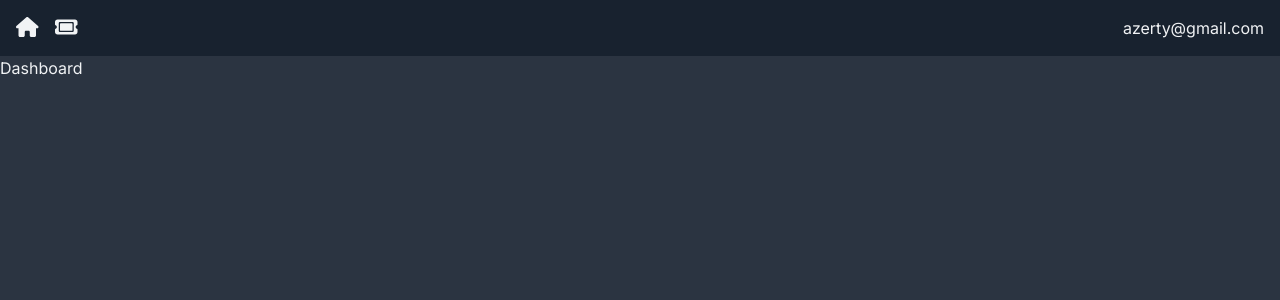
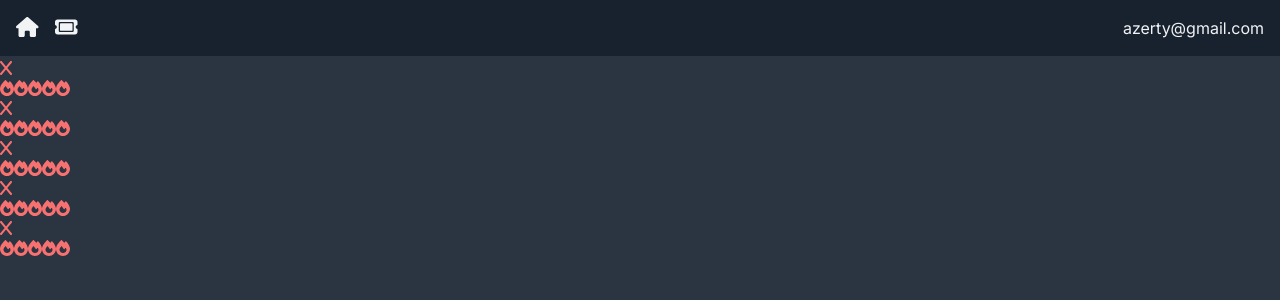
Before and after one commit to issou24/ticket, a Next.js app in the folder ticket-app-front/: page / in a window 1280 px wide. Shown: the top 300 px of the page. Built offline with nearby package versions, Linux system fonts and the light colour scheme.

Commit message:
priority dispay

```diff
--- /dev/null
+++ b/ticket-app-front/app/(components)/DeleteBlock.jsx
@@ -0,0 +1,13 @@
+import { faX } from "@fortawesome/free-solid-svg-icons";
+import { FontAwesomeIcon } from "@fortawesome/react-fontawesome";
+
+function DeleteBlock() {
+  return (
+    <FontAwesomeIcon
+      icon={faX}
+      className="text-red-400 hover:cursor-pointer hover:text-red-200"
+    />
+  );
+}
+
+export default DeleteBlock;
--- /dev/null
+++ b/ticket-app-front/app/(components)/PriorityDisplay.jsx
@@ -0,0 +1,16 @@
+import { faFire } from "@fortawesome/free-solid-svg-icons";
+import { FontAwesomeIcon } from "@fortawesome/react-fontawesome";
+
+const PriorityDisplay = () => {
+  return (
+    <div className="flex justify-start align-baseline">
+      <FontAwesomeIcon icon={faFire} className="text-red-400" />
+      <FontAwesomeIcon icon={faFire} className="text-red-400" />
+      <FontAwesomeIcon icon={faFire} className="text-red-400" />
+      <FontAwesomeIcon icon={faFire} className="text-red-400" />
+      <FontAwesomeIcon icon={faFire} className="text-red-400" />
+    </div>
+  );
+};
+
+export default PriorityDisplay;
--- /dev/null
+++ b/ticket-app-front/app/(components)/TicketCard.jsx
@@ -0,0 +1,13 @@
+import DeleteBlock from "./DeleteBlock";
+import PriorityDisplay from "./PriorityDisplay";
+
+const TicketCard = () => {
+  return (
+    <div>
+      <DeleteBlock />
+      <PriorityDisplay />
+    </div>
+  );
+};
+
+export default TicketCard;
--- a/ticket-app-front/app/page.jsx
+++ b/ticket-app-front/app/page.jsx
@@ -1,5 +1,15 @@
+import TicketCard from "./(components)/TicketCard";
+
 const Dashboard = () => {
-  return <div>Dashboard</div>;
+  return (
+    <div>
+      <TicketCard />
+      <TicketCard />
+      <TicketCard />
+      <TicketCard />
+      <TicketCard />
+    </div>
+  );
 };
 
 export default Dashboard;
```
